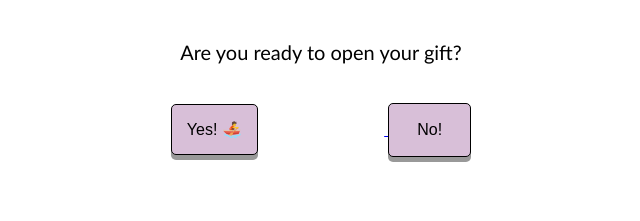
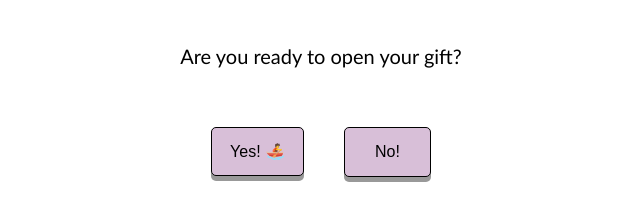
Before and after one commit to AbeehaKhan-27/gifting-classmate, a plain HTML site: page index.html in a window 1280 px wide. Shown: the part 353-574 px from the top of the page, without its empty margins (319-959 px from the left). Drawn offline with Linux system fonts and the light colour scheme.

Commit message:
refactor: changed index page to fix bug

```diff
--- a/index.html
+++ b/index.html
@@ -1,79 +1,91 @@
 <!DOCTYPE html>
-
-<html>
+<html lang="en">
   <head>
     <title>Gifting James</title>
     <meta charset="utf-8" />
     <meta name="viewport" content="width=device-width, user-scalable=no" />
   </head>
-
   <style>
     body {
-        font-family:'Gill Sans', 'Gill Sans MT', Calibri, 'Trebuchet MS', sans-serif;
+      font-family: 'Gill Sans', 'Gill Sans MT', Calibri, 'Trebuchet MS', sans-serif;
       text-align: center;
+      margin: 0;
+      padding: 0;
     }
+
     h1 {
       padding-top: 20%;
       font-size: 40px;
     }
+
     p {
       font-size: 20px;
     }
+
+    /* Wrapper to align buttons properly */
+    .button-container {
+      display: flex;
+      justify-content: center;
+      gap: 40px; /* Increased space between the buttons */
+      margin-top: 20px;
+    }
+
     .button1 {
-        padding: 15px 15px;
+      padding: 14px 18px; /* Same padding for both buttons */
       border: 1px solid black;
       border-radius: 5px;
       font-size: 16px;
       background-color: thistle;
-        margin-right: 10%;
       box-shadow: 0 5px #999;
+      cursor: pointer;
+    }
 
-    }
     .button2 {
+      padding: 15px 30px; /* Same padding for both buttons */
       border: 1px solid black;
       border-radius: 5px;
-        padding: 17px 28px;
       font-size: 16px;
       background-color: thistle;
       box-shadow: 0 5px #999;
+      cursor: pointer;
+    }
 
+    .button1:hover,
+    .button2:hover {
+      background-color: thistle;
     }
-    .button1:hover {background-color: thistle}
-    .button1:active {
-    background-color: plum;
-    box-shadow: 0 5px #666;
-    transform: translateY(4px);
-    }
-    .button2:hover {background-color: thistle}
+
+    .button1:active,
     .button2:active {
       background-color: plum;
       box-shadow: 0 5px #666;
       transform: translateY(4px);
     }
 
+    /* Ensuring no space issue and proper hover behavior */
+    a {
+      text-decoration: none; /* Remove underline from links */
+    }
+
+    /* Optional: adjust margins for spacing */
+    a:focus,
+    a:hover {
+      outline: none;
+    }
   </style>
 
   <body>
-      <h1>
-        Welcome James!
-      </h1>
-
-      <br>
-
-      <p>
-        Are you ready to open your gift?
-      </p>
-
-      <br>
-
+    <h1>Welcome James!</h1>
+    <br />
+    <p>Are you ready to open your gift?</p>
+    <br />
+    <div class="button-container">
       <a href="yes.html">
-        <button class="button1">Yes! &#128675</button>
+        <button class="button1">Yes! &#128675;</button>
       </a>
-
       <a href="no.html">
-        <button class="button2"> No! </button>
+        <button class="button2">No!</button>
       </a>
-
-
+    </div>
   </body>
 </html>
```
Lines whose indentation alone changed are shown as unchanged.
